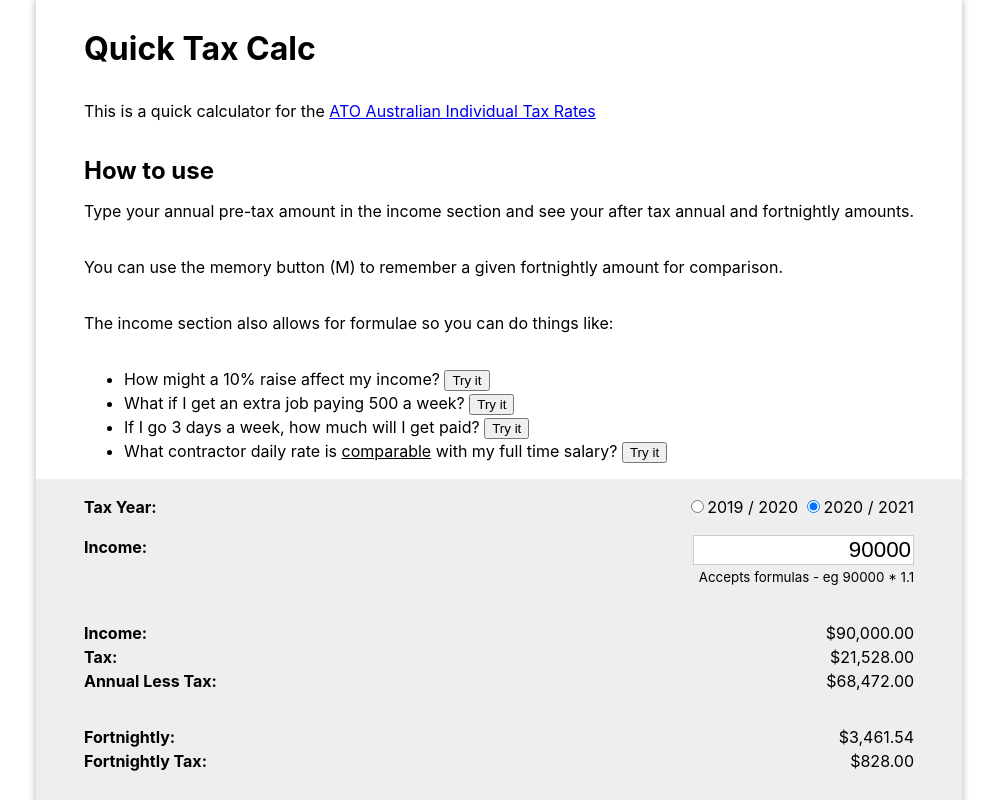
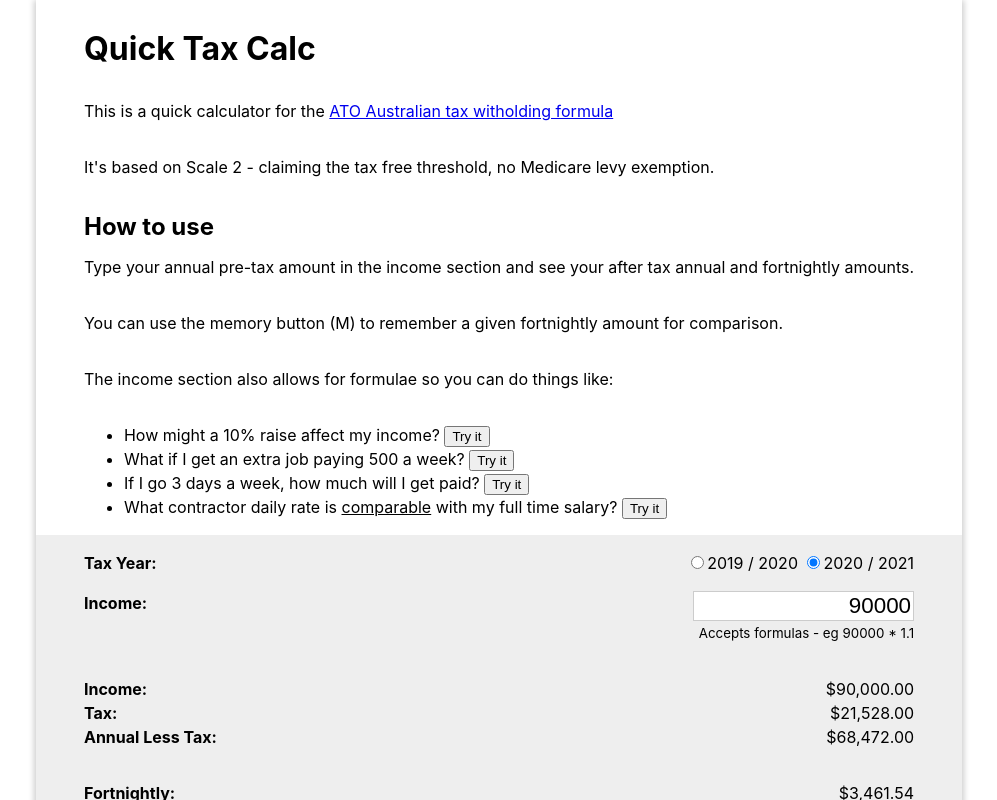
Before and after one commit to zorfling/quick-tax-calc, a React (Create React App) app: page / in a window 1280 px wide. Shown: the top 800 px of the page, without its empty margins (141-1138 px from the left). Built offline with nearby package versions, Linux system fonts and the light colour scheme.

Commit message:
Fix link

```diff
--- a/src/App.tsx
+++ b/src/App.tsx
@@ -61,10 +61,8 @@ interface Props {
 const App: FC<Props> = ({ taxYearEnding: initialTaxYearEnding }) => {
   const [income, setIncome] = useState('90000');
   const [parsedIncome, setParsedIncome] = useState(90000);
-  const [
-    rememberedFortnightlyAfterTax,
-    setRememberedFortnightlyAfterTax
-  ] = useState(-1);
+  const [rememberedFortnightlyAfterTax, setRememberedFortnightlyAfterTax] =
+    useState(-1);
   const [taxYearEnding, setTaxYearEnding] = useState(
     initialTaxYearEnding || 2021
   );
@@ -112,9 +110,13 @@ const App: FC<Props> = ({ taxYearEnding: initialTaxYearEnding }) => {
         <h1>Quick Tax Calc</h1>
         <p>
           This is a quick calculator for the{' '}
-          <a href="https://www.ato.gov.au/Rates/Individual-income-tax-rates/">
-            ATO Australian Individual Tax Rates
+          <a href="https://www.ato.gov.au/Rates/Schedule-1---Statement-of-formulas-for-calculating-amounts-to-be-withheld/">
+            ATO Australian tax witholding formula
           </a>
+        </p>
+        <p>
+          It's based on Scale 2 - claiming the tax free threshold, no Medicare
+          levy exemption.
         </p>
         <h2 style={{ marginBottom: 0 }}>How to use</h2>
         <p>
```
